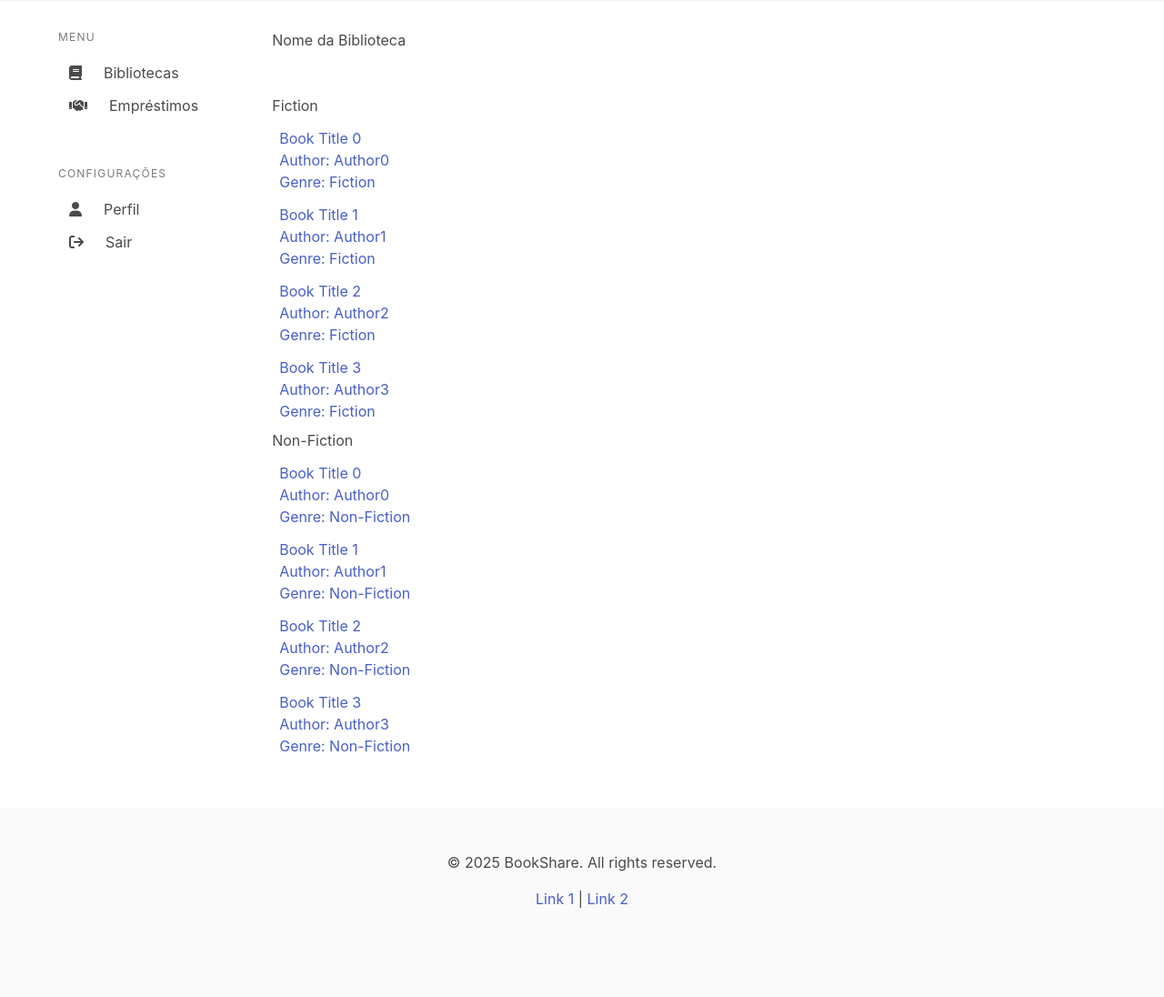
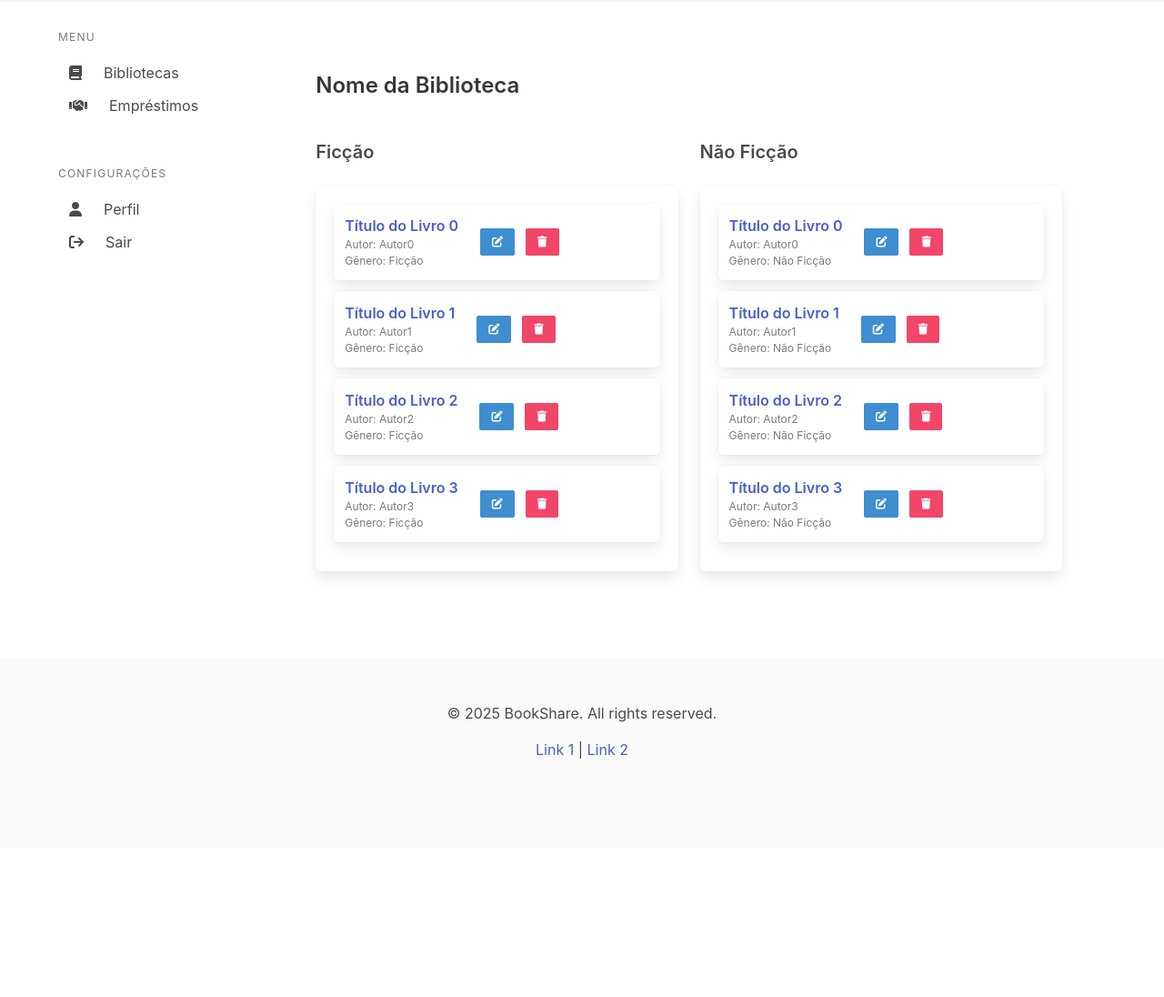
Before and after one commit to ern4m/bookshare, a Flask app: page /library/1 in a window 1280 px wide. Shown: the part 52-1148 px from the top of the page at 91% size. After the commit the page ends 886 px from the top, so only its background shows below. Run offline with Flask 3, Linux system fonts and the light colour scheme; the visitor is signed in with stand-in values (Sample User, id 1); some libraries are stand-ins or nearby versions.

Commit message:
paginas bibliotecas livros

```diff
--- a/app/templates/dashboard/library.html
+++ b/app/templates/dashboard/library.html
@@ -1,38 +1,76 @@
 {% extends "base.html" %}
 
-{% block title %}Library Books{% endblock %}
+{% block title %}Livros da Biblioteca{% endblock %}
 
 {% block content %}
-<h2 class="text-lg font-bold mb-6">{{ library_name }}</h2>
+<section class="section">
+    <div class="container">
+        <!-- Título da Biblioteca -->
+        <h2 class="title is-4 mb-6">{{ library_name }}</h2>
 
-<div class="grid grid-cols-1 sm:grid-cols-2 gap-4 sm:gap-6">
-  <div>
-    <h3 class="font-medium text-gray-700 mb-2">Fiction</h3>
-    <ul class="divide-y divide-gray-200">
+        <!-- Grid para os Gêneros -->
+        <div class="columns is-multiline">
+            <!-- Livros de Ficção -->
+            <div class="column is-half">
+                <h3 class="subtitle is-5 has-text-weight-semibold">Ficção</h3>
+                <div class="box">
+                    <ul>
                         {% for book in range(4) %}
-      <a href="{{ url_for('book.main', book_id=book) }}">
-        <li class="border-b bg-gray-100 hover:bg-gray-400 p-1 m-1 cursor-pointer">
-          <p class="font-extralight">Book Title {{ book }}</p>
-          <p class="text-sm text-gray-600">Author: Author{{ book }}</p>
-          <p class="text-sm text-gray-600">Genre: Fiction</p>
-        </li>
+                        <a href="{{url_for('book.main',book_id=book)}}">
+                            <li class="p-3 mb-3 box is-clickable">
+                                <div class="columns is-mobile is-vcentered ">
+                                    <div class="column is-12">
+                                        <p class="has-text-weight-semibold">Título do Livro {{ book }}</p>
+                                        <p class="is-size-7 has-text-grey">Autor: Autor{{ book }}</p>
+                                        <p class="is-size-7 has-text-grey">Gênero: Ficção</p>
+                                    </div>
+                                    <div class="column is-2  is-flex is-align-self-flex-right">
+                                        <!-- Ações: Editar e Deletar -->
+                                        <a href="#" class="button is-small is-info mr-3">
+                                            <i class="fas fa-edit"></i>
                                         </a>
-      {% endfor %}
-    </ul>
+                                        <a href="#" class="button is-small is-danger" onclick="return confirm('Tem certeza que deseja excluir este livro?')">
+                                            <i class="fas fa-trash"></i>                                        </a>
                                     </div>
-  <div>
-    <h3 class="font-medium text-gray-700 mb-2">Non-Fiction</h3>
-    <ul class="divide-y divide-gray-200">
-      {% for book in range(4) %}
-      <a href="{{ url_for('book.main', book_id=book) }}">
-        <li class="border-b bg-gray-100 hover:bg-gray-400 p-1 m-1 cursor-pointer">
-          <p class="font-extralight">Book Title {{ book }}</p>
-          <p class="text-sm text-gray-600">Author: Author{{ book }}</p>
-          <p class="text-sm text-gray-600">Genre: Non-Fiction</p>
+                                </div>
                             </li>
                         </a>
                         {% endfor %}
                     </ul>
                 </div>
             </div>
+
+            <!-- Livros de Não Ficção -->
+            <div class="column is-half">
+                <h3 class="subtitle is-5 has-text-weight-semibold">Não Ficção</h3>
+                <div class="box">
+                    <ul>
+                        {% for book in range(4) %}
+                        <a href="{{url_for('book.main',book_id=book)}}">
+                            <li class="p-3 mb-3 box is-clickable">
+                                <div class="columns is-mobile is-vcentered">
+                                    <div class="column is-12">
+                                        <p class="has-text-weight-semibold">Título do Livro {{ book }}</p>
+                                        <p class="is-size-7 has-text-grey">Autor: Autor{{ book }}</p>
+                                        <p class="is-size-7 has-text-grey">Gênero: Não Ficção</p>
+                                    </div>
+                                    <div class="column is-2  is-flex is-align-self-flex-right ">
+                                        <!-- Ações: Editar e Deletar -->
+                                        <a href="#" class="button is-small is-info mr-3">
+                                            <i class="fas fa-edit"></i>
+                                        </a>
+                                        <a href="#" class="button is-small is-danger" onclick="return confirm('Tem certeza que deseja excluir este livro?')">
+                                            <i class="fas fa-trash"></i>
+                                        </a>
+                                    </div>
+                                </div>
+                            </li>
+                        </a>
+                        {% endfor %}
+                    </ul>
+                </div>
+            </div>
+        </div>
+    </div>
+</section>
 {% endblock %}
```
Also changed, not shown: app/templates/dashboard/book.html (+31 -34 lines), app/templates/libraries/books/library_books.html (+32 -25 lines). Lines whose indentation alone changed are shown as unchanged.
